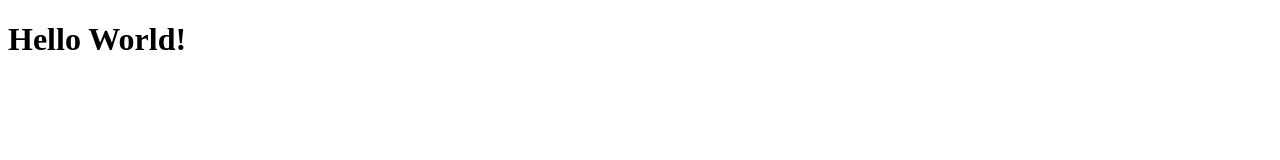
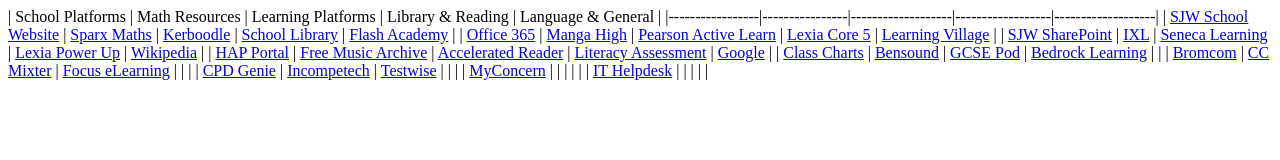
Before and after one commit to mariohi/www.gihub.io, a plain HTML site: page index.html in a window 1280 px wide. Drawn offline with Linux system fonts and the light colour scheme.

Commit message:
Update index.html

```diff
--- a/index.html
+++ b/index.html
@@ -1,9 +1,11 @@
-<!DOCTYPE html>
-<html>
-  <head>
-    <title>My GitHub Pages Site</title>
-  </head>
-  <body>
-    <h1>Hello World!</h1>
-  </body>
-</html>
+| School Platforms | Math Resources | Learning Platforms | Library & Reading | Language & General |
+|-----------------|----------------|-------------------|------------------|-------------------|
+| <a href="http://www.sjw.bham.sch.uk/" target="_blank">SJW School Website</a> | <a href="https://www.sparxmaths.uk/" target="_blank">Sparx Maths</a> | <a href="https://www.kerboodle.com/users/login" target="_blank">Kerboodle</a> | <a href="http://u002249.microlibrarian.net/enethosted.aspx?hosted=1" target="_blank">School Library</a> | <a href="https://web.flashacademy.com/" target="_blank">Flash Academy</a> |
+| <a href="https://outlook.office365.com/owa/?realm=sjw.bham.sch.uk" target="_blank">Office 365</a> | <a href="https://app.mangahigh.com/school/38242" target="_blank">Manga High</a> | <a href="https://www.pearsonactivelearn.com/app/library" target="_blank">Pearson Active Learn</a> | <a href="http://www.lexiacore5.com/?SiteID=8585-4784-2016-5486" target="_blank">Lexia Core 5</a> | <a href="https://www.learningvillage.net/" target="_blank">Learning Village</a> |
+| <a href="https://sjwcs.sharepoint.com/sites/sjw-Home" target="_blank">SJW SharePoint</a> | <a href="https://uk.ixl.com/" target="_blank">IXL</a> | <a href="https://senecalearning.com/en-GB/" target="_blank">Seneca Learning</a> | <a href="https://www.lexiapowerup.com/" target="_blank">Lexia Power Up</a> | <a href="http://www.wikipedia.com" target="_blank">Wikipedia</a> |
+| <a href="https://hap.sjw.bham.sch.uk/hap/" target="_blank">HAP Portal</a> | <a href="http://freemusicarchive.org/curator/Video/" target="_blank">Free Music Archive</a> | <a href="https://global-zone61.renaissance-go.com/welcomeportal/2232811" target="_blank">Accelerated Reader</a> | <a href="https://www.literacyassessment.co.uk/reading/test#" target="_blank">Literacy Assessment</a> | <a href="https://www.google.com" target="_blank">Google</a> |
+| <a href="https://www.classcharts.com/" target="_blank">Class Charts</a> | <a href="https://www.bensound.com/royalty-free-music" target="_blank">Bensound</a> | <a href="https://members.gcsepod.com/podauth/login" target="_blank">GCSE Pod</a> | <a href="https://app.bedrocklearning.org/" target="_blank">Bedrock Learning</a> | |
+| <a href="https://cloud.bromcom.com/" target="_blank">Bromcom</a> | <a href="http://dig.ccmixter.org/film" target="_blank">CC Mixter</a> | <a href="https://www.focuselearning.co.uk/u/3376/CoqmaAxydmEApyCzgrEjuwndcreAngbju" target="_blank">Focus eLearning</a> | | |
+| <a href="https://www.cpdgenie.com/" target="_blank">CPD Genie</a> | <a href="https://incompetech.com/music/" target="_blank">Incompetech</a> | <a href="https://www.testwise.com/platform/code" target="_blank">Testwise</a> | | |
+| <a href="https://www.myconcern.co.uk/" target="_blank">MyConcern</a> | | | | |
+| <a href="https://sjwcs.sharepoint.com/sites/IThelpdesk" target="_blank">IT Helpdesk</a> | | | | |
```
